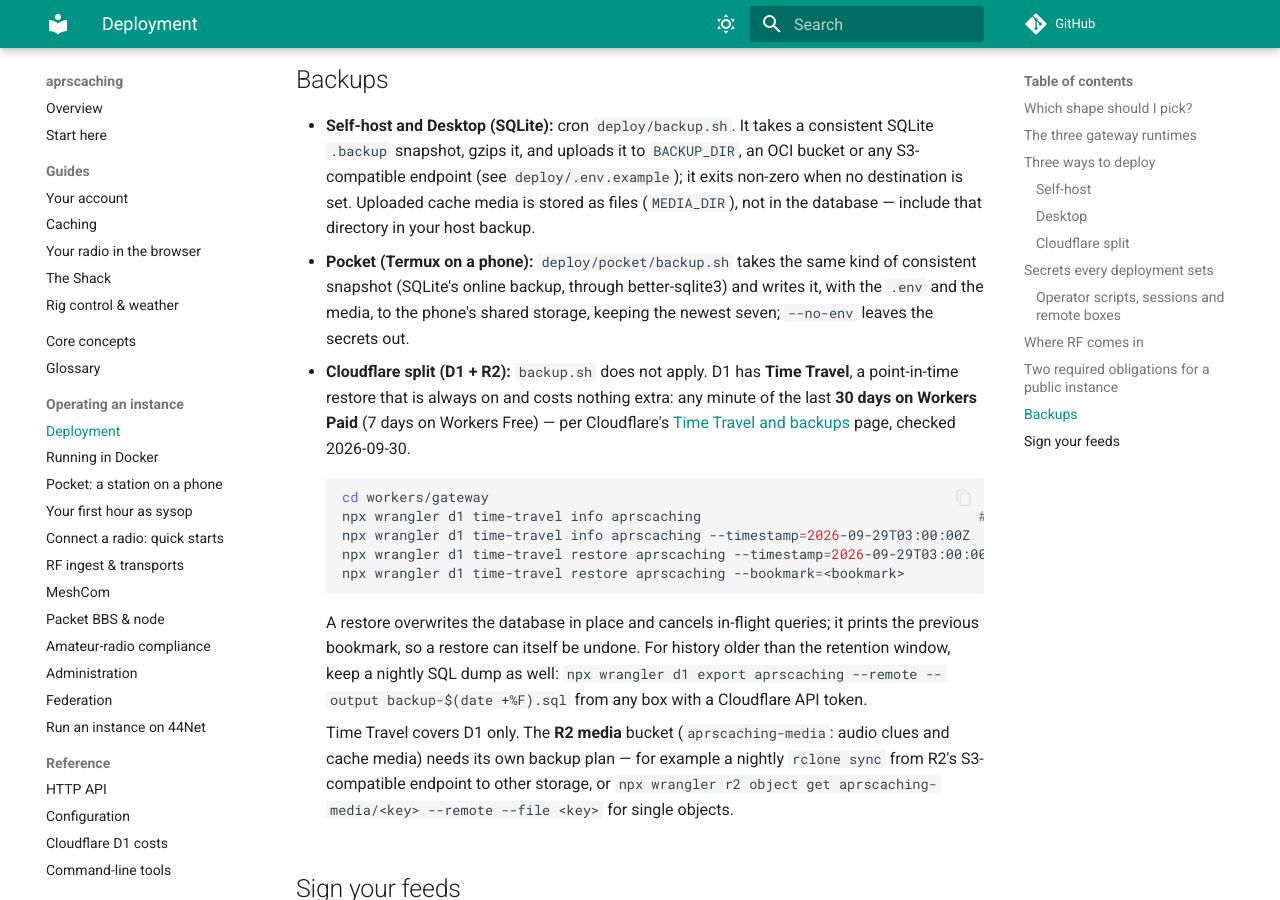
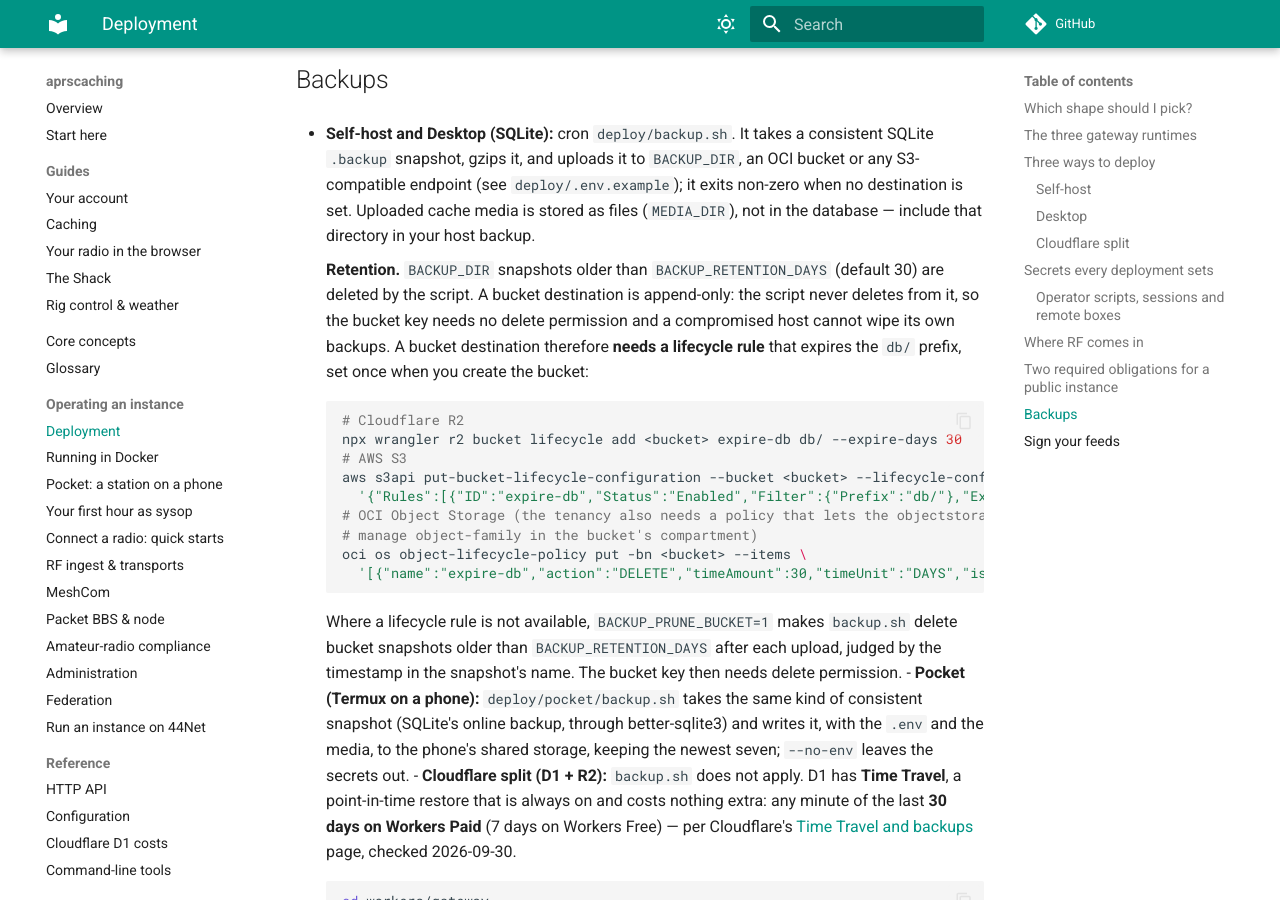
Before and after one commit to apachler/aprscaching, an MkDocs documentation site: the page built from docs/operate/deployment.md, in a window 1280 px wide and 900 px high, scrolled down 4543 px. Built offline with MkDocs 1.6.1 and Material for MkDocs 9.7.7, drawn with Linux system fonts in a browser that asks for light colours; comment, search, counter and statistics services are not loaded.

Commit message:
feat(deploy): bucket backup retention via lifecycle rule, with opt-in pruning (#142)
Bucket destinations of `deploy/backup.sh` stay **append-only** by
default: the script never deletes from them, so the bucket key needs no
delete permission and a compromised host cannot wipe its own backups. A
lifecycle rule on the `db/` prefix expires old snapshots.

- `deploy/backup.sh`: `BACKUP_PRUNE_BUCKET=1` deletes OCI and S3/R2
snapshots older than `BACKUP_RETENTION_DAYS` after each upload, for
buckets without a lifecycle rule. Age comes from the timestamp in the
key name, not listing mtimes. Only `db/YYYYMMDDTHHMMSSZ.db.gz` keys are
considered, the snapshot just written never is, and a non-numeric
retention is refused. The header comment now states the real behaviour.
- `docs/operate/deployment.md`: a lifecycle rule is a required step for
bucket destinations, with R2 (`wrangler`), S3 (`aws s3api`) and OCI
(`oci os object-lifecycle-policy`) commands; the opt-in prune is the
alternative. `docker.md`, `configuration.md` and `.env.example` match.
- The OCI one-click stack creates no backup bucket, so it carries no
lifecycle policy.

## Testing

- `shellcheck` (all severities) clean on `deploy/backup.sh`.
- Dry run against stubbed `oci`, `aws` and `sqlite3` with snapshots 40,
29 and 1 days old plus non-snapshot keys: with pruning on, only the
40-day snapshot is deleted (OCI and S3); with pruning off, nothing is
listed or deleted; an empty listing exits 0; `BACKUP_RETENTION_DAYS=abc`
exits 1 before any upload; `BACKUP_DIR` is unchanged.
- `node tools/checks/docs.mjs` and `pnpm format:check` pass.

Signed-off-by: Andreas Pachler <apachler@paan-systems.com>

````diff
--- a/docs/operate/deployment.md
+++ b/docs/operate/deployment.md
@@ -154,6 +154,27 @@
   snapshot, gzips it, and uploads it to `BACKUP_DIR`, an OCI bucket or any S3-compatible endpoint (see
   `deploy/.env.example`); it exits non-zero when no destination is set. Uploaded cache media is stored as files (`MEDIA_DIR`),
   not in the database — include that directory in your host backup.
+
+    **Retention.** `BACKUP_DIR` snapshots older than `BACKUP_RETENTION_DAYS` (default 30) are deleted by the
+    script. A bucket destination is append-only: the script never deletes from it, so the bucket key needs no
+    delete permission and a compromised host cannot wipe its own backups. A bucket destination therefore
+    **needs a lifecycle rule** that expires the `db/` prefix, set once when you create the bucket:
+
+    ```bash
+    # Cloudflare R2
+    npx wrangler r2 bucket lifecycle add <bucket> expire-db db/ --expire-days 30
+    # AWS S3
+    aws s3api put-bucket-lifecycle-configuration --bucket <bucket> --lifecycle-configuration \
+      '{"Rules":[{"ID":"expire-db","Status":"Enabled","Filter":{"Prefix":"db/"},"Expiration":{"Days":30}}]}'
+    # OCI Object Storage (the tenancy also needs a policy that lets the objectstorage-<region> service
+    # manage object-family in the bucket's compartment)
+    oci os object-lifecycle-policy put -bn <bucket> --items \
+      '[{"name":"expire-db","action":"DELETE","timeAmount":30,"timeUnit":"DAYS","isEnabled":true,"objectNameFilter":{"inclusionPrefixes":["db/"]}}]'
+    ```
+
+    Where a lifecycle rule is not available, `BACKUP_PRUNE_BUCKET=1` makes `backup.sh` delete bucket snapshots
+    older than `BACKUP_RETENTION_DAYS` after each upload, judged by the timestamp in the snapshot's name. The
+    bucket key then needs delete permission.
 - **Pocket (Termux on a phone):** `deploy/pocket/backup.sh` takes the same kind of consistent snapshot
   (SQLite's online backup, through better-sqlite3) and writes it, with the `.env` and the media, to the
   phone's shared storage, keeping the newest seven; `--no-env` leaves the secrets out.
````
Also changed, not shown: docs/operate/docker.md (+4 -2 lines), docs/reference/configuration.md (+2 -1 lines), 2 other files.
